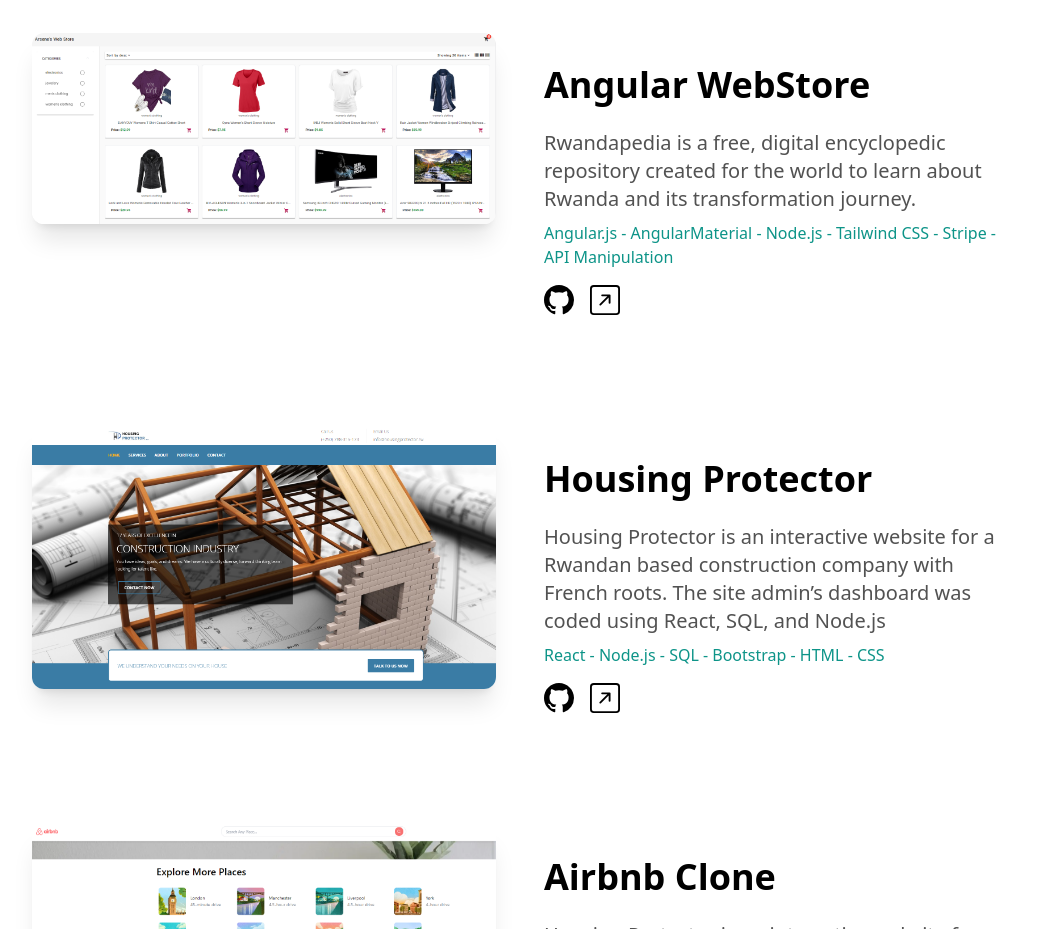
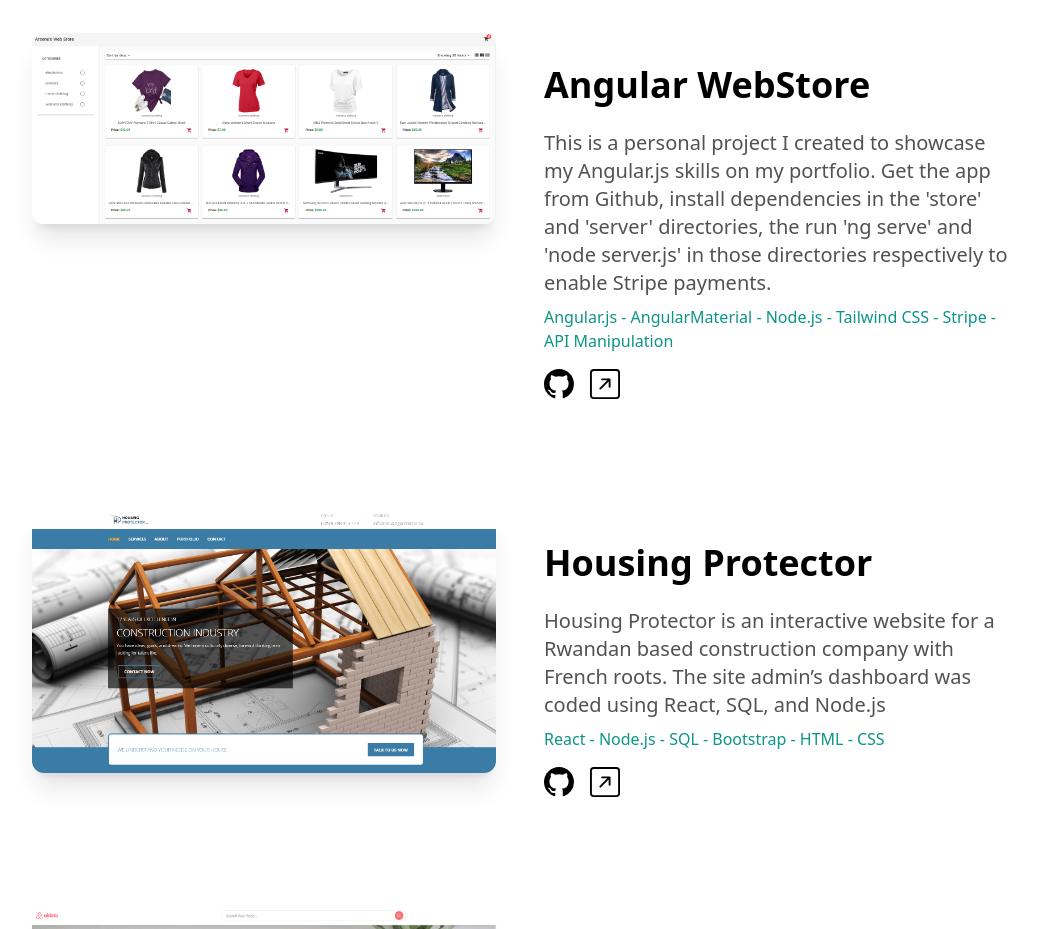
Before and after one commit to ArseneNgenzi/my-portfolio, a Next.js app: page / in a window 1280 px wide. Shown: the part 4160-5089 px from the top of the page, without its empty margins (120-1158 px from the left). Built offline with nearby package versions, Linux system fonts and the light colour scheme.

Commit message:
modifed projects section

```diff
--- a/components/ProjectsSection.tsx
+++ b/components/ProjectsSection.tsx
@@ -17,7 +17,7 @@
 	{
 		name: "Angular WebStore",
 		description:
-			"Rwandapedia is a free, digital encyclopedic repository created for the world to learn about Rwanda and its transformation journey.",
+			"This is a personal project I created to showcase my Angular.js skills on my portfolio. Get the app from Github, install dependencies in the 'store' and 'server' directories, the run 'ng serve' and 'node server.js' in those directories respectively to enable Stripe payments.",
 		image: "/AngularNodeWebstore1.png",
 		github: "https://github.com/ArseneNgenzi/angular-node-webstore",
 		link: "https://arsene-webstore.netlify.app/home",
```
